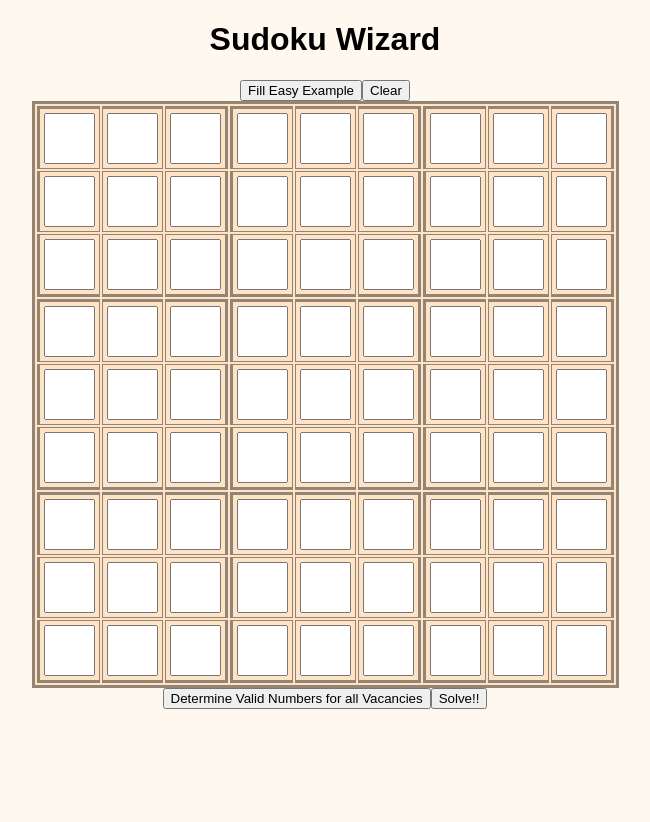
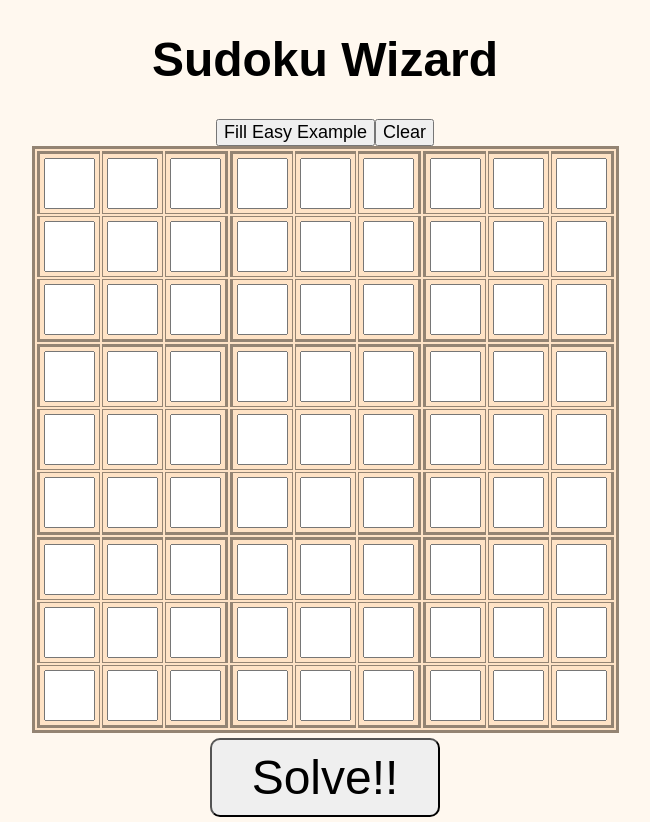
Before and after one commit to ryan-olejnik/Sudoku-Solver, a React (Create React App) app: page / in a window 1280 px wide. Shown: the whole page, without its empty margins (315-965 px from the left). Before the commit the page ends 800 px from the top, so only its background shows below. Built offline with nearby package versions, Linux system fonts and the light colour scheme.

Commit message:
Adjusted font sizes

```diff
--- a/src/App.css
+++ b/src/App.css
@@ -1,3 +1,12 @@
+h1 {
+  font-size: -webkit-xxx-large;
+
+}
+
 .App {
   text-align: center;
 }
+
+button {
+  font-size: large;
+}
--- a/src/App.js
+++ b/src/App.js
@@ -16,8 +16,8 @@ class App extends Component {
         <header className="App-header">
           <h1 className="App-title">Sudoku Wizard</h1>
         </header>
-        <button onClick={()=>{this.setState({fill: 'easy'})}}>Fill Easy Example</button>
-        <button onClick={()=>{this.setState({fill: null})}}>Clear</button>
+        <button id='fill-easy-button' onClick={()=>{this.setState({fill: 'easy'})}}>Fill Easy Example</button>
+        <button id='clear-button'onClick={()=>{this.setState({fill: null})}}>Clear</button>
         <Table fill={this.state.fill} />
       </div>
     );
--- a/src/components/Table.css
+++ b/src/components/Table.css
@@ -26,3 +26,12 @@ table.sudokuTable tbody td {
 .top-edge-bold {
   border-top-width: 3px !important;
 }
+
+#solve-button {
+  font-size: -webkit-xxx-large;
+  padding: 10px;
+  padding-left: 40px;
+  padding-right: 40px;
+  border-radius: 10px;
+  margin: 5px;
+}
--- a/src/components/Table.jsx
+++ b/src/components/Table.jsx
@@ -561,8 +561,7 @@ class Table extends Component {
           </tr>
           </tbody>
           </table>
-        <button onClick={()=>{this.setState({ vacancyList: sudokuAnalyzer.analyzeVacancies(this.state.table) })}} >Determine Valid Numbers for all Vacancies</button>
-        <button onClick={()=>{this.solveSudoku(this.state.table)}} >Solve!!</button>
+        <button id='solve-button' onClick={()=>{this.solveSudoku(this.state.table)}} >Solve!!</button>
       </div>
     );
   }
--- a/src/components/sudokuAnalyzer.js
+++ b/src/components/sudokuAnalyzer.js
@@ -273,14 +273,13 @@ const sudokuAnalyzer = {
             row: row,
             col: col,
             // possibleValues: this.determineValidNumbers(table, row, col),
-            possibleValues: [1,2,3,4,5,6,7,8,9],
+            possibleValues: [1, 2, 3, 4, 5, 6, 7, 8, 9],
             currentValueIndex: 0
           };
           vacancyList.push(newVacancy);
         }
       }
     }
-    // FOR NOW, DO NOT SORT VACANCIES
     // vacancyList.sort(function(a,b){return a.possibleValues.length - b.possibleValues.length});
 
     return vacancyList;
```
Also changed, not shown: public/wizard.png (added).
